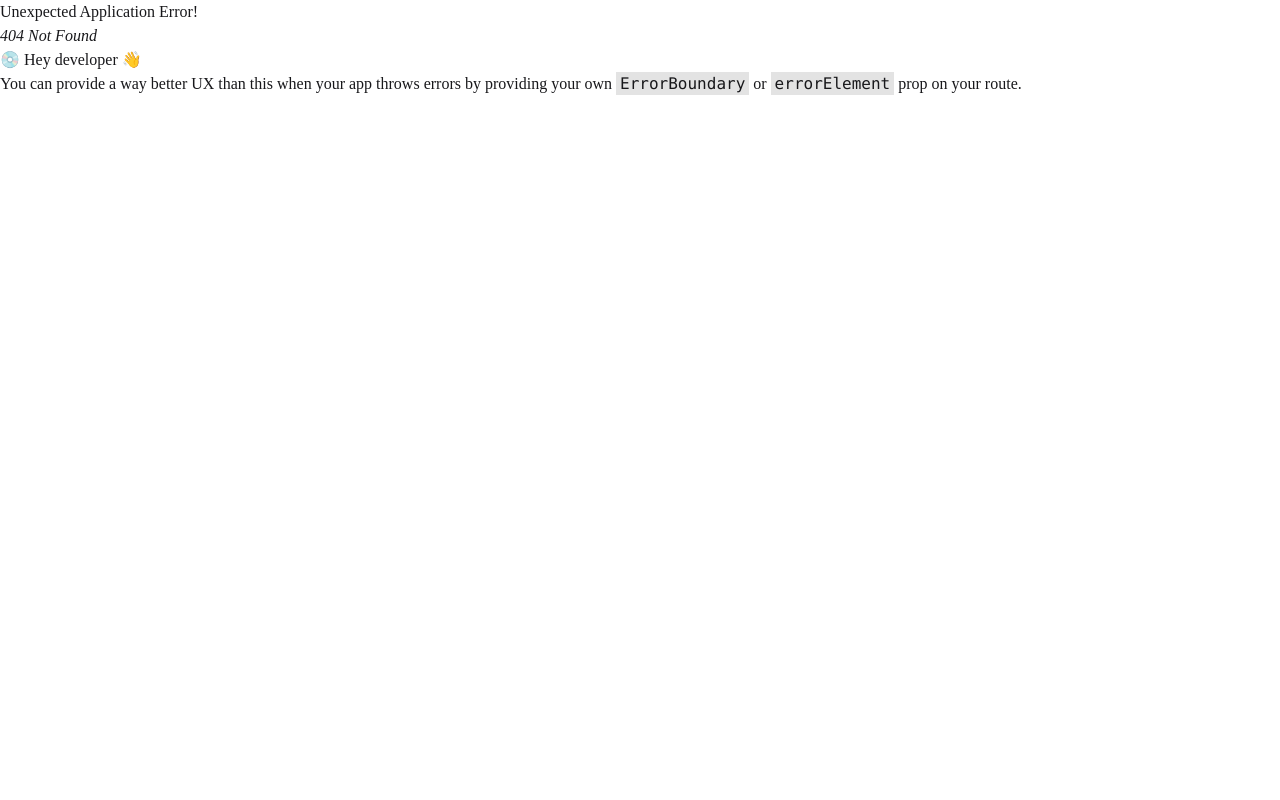
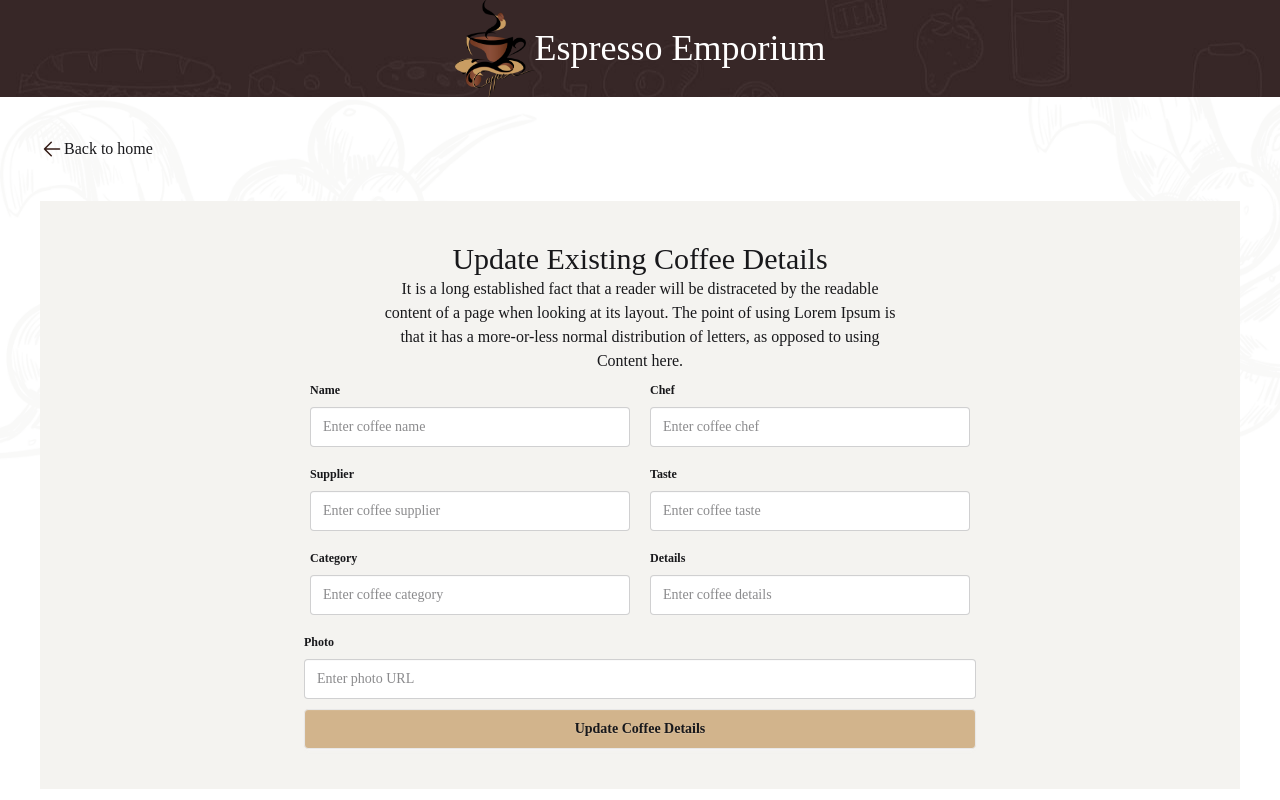
Before and after one commit to MD-Moniruzzaman-Arafat/web-project-17-client, a React (Vite) app: page /update-coffee in a window 1280 px wide. Before the commit this address had no page. Shown: the top 800 px of the page. Built offline with nearby package versions, Linux system fonts and the light colour scheme; a web font is replaced by a local one.

Commit message:
update existing coffee details page and update coffee form component design

```diff
--- a/src/components/ourPopularProducts/OurPopularProductsCard.jsx
+++ b/src/components/ourPopularProducts/OurPopularProductsCard.jsx
@@ -22,13 +22,13 @@ export default function OurPopularProductsCard() {
               className="bg-[#D2B48C] p-1 rounded-xs"
             />
           </Link>
-          <a>
+          <Link to={'/update-coffee'}>
             <img
               src={editIcon}
               alt=""
               className="bg-[#3C393B] p-1 rounded-xs"
             />
-          </a>
+          </Link>
           <a>
             <img
               src={deleteIcon}
--- /dev/null
+++ b/src/components/updateCoffeeForm/UpdateCoffeeForm.jsx
@@ -0,0 +1,84 @@
+export default function UpdateCoffeeForm() {
+  return (
+    <>
+      <form className="">
+        <div className="flex flex-col lg:flex-row items-center justify-center gap-5">
+          <fieldset className="fieldset min-w-xs">
+            <legend className="fieldset-legend">Name</legend>
+            <input
+              type="text"
+              className="input"
+              placeholder="Enter coffee name"
+            />
+            <p className="label"></p>
+          </fieldset>
+          <fieldset className="fieldset min-w-xs">
+            <legend className="fieldset-legend">Chef</legend>
+            <input
+              type="text"
+              className="input"
+              placeholder="Enter coffee chef"
+            />
+            <p className="label"></p>
+          </fieldset>
+        </div>
+        <div className="flex flex-col lg:flex-row items-center justify-center gap-5">
+          <fieldset className="fieldset min-w-xs">
+            <legend className="fieldset-legend">Supplier</legend>
+            <input
+              type="text"
+              className="input"
+              placeholder="Enter coffee supplier"
+            />
+            <p className="label"></p>
+          </fieldset>
+          <fieldset className="fieldset min-w-xs">
+            <legend className="fieldset-legend">Taste</legend>
+            <input
+              type="text"
+              className="input"
+              placeholder="Enter coffee taste"
+            />
+            <p className="label"></p>
+          </fieldset>
+        </div>
+        <div className="flex flex-col lg:flex-row items-center justify-center gap-5">
+          <fieldset className="fieldset min-w-xs">
+            <legend className="fieldset-legend">Category</legend>
+            <input
+              type="text"
+              className="input"
+              placeholder="Enter coffee category"
+            />
+            <p className="label"></p>
+          </fieldset>
+          <fieldset className="fieldset min-w-xs">
+            <legend className="fieldset-legend">Details</legend>
+            <input
+              type="text"
+              className="input"
+              placeholder="Enter coffee details"
+            />
+            <p className="label"></p>
+          </fieldset>
+        </div>
+        <div className="flex justify-center">
+          <fieldset className="fieldset min-w-xs lg:min-w-2xl">
+            <legend className="fieldset-legend">Photo</legend>
+            <input
+              type="text"
+              className="input w-full"
+              placeholder="Enter photo URL"
+            />
+            <p className="label"></p>
+          </fieldset>
+        </div>
+        <div className="flex justify-center">
+          <button className="btn min-w-xs lg:min-w-2xl bg-[#D2B48C]">
+            Update Coffee Details
+          </button>
+        </div>
+      </form>
+    </>
+  )
+}
--- /dev/null
+++ b/src/pages/UpdateExistingCoffeeDetailsPage.jsx
@@ -0,0 +1,41 @@
+import { Link } from 'react-router'
+import arrow from '../assets/images/icons/left-arrow.svg'
+import bg from '../assets/images/more/11.png'
+import UpdateCoffeeForm from '../components/updateCoffeeForm/UpdateCoffeeForm'
+
+export default function UpdateExistingCoffeeDetailsPage() {
+  return (
+    <>
+      <div
+        style={{
+          backgroundImage: `url(${bg})`,
+          backgroundRepeat: 'no-repeat',
+          backgroundSize: 'cover',
+        }}
+      >
+        <div className="container mx-auto p-10">
+          <Link to={'/'}>
+            <h1 className="flex mb-5">
+              {' '}
+              <img src={arrow} alt="" />
+              Back to home
+            </h1>
+          </Link>
+          <div className="bg-[#F4F3F0] p-10 my-10">
+            <div className="max-w-lg mx-auto text-center">
+              <h1 className="text-3xl">Update Existing Coffee Details</h1>
+              <p>
+                It is a long established fact that a reader will be distraceted
+                by the readable content of a page when looking at its layout.
+                The point of using Lorem Ipsum is that it has a more-or-less
+                normal distribution of letters, as opposed to using Content
+                here.
+              </p>
+            </div>
+            <UpdateCoffeeForm />
+          </div>
+        </div>
+      </div>
+    </>
+  )
+}
--- a/src/routers/Router.jsx
+++ b/src/routers/Router.jsx
@@ -3,6 +3,7 @@ import Root from '../layouts/Root'
 import AddNewCoffeePage from '../pages/AddNewCoffeePage'
 import CoffeeDetailsPage from '../pages/CoffeeDetailsPage'
 import HomePage from '../pages/HomePage'
+import UpdateExistingCoffeeDetailsPage from '../pages/UpdateExistingCoffeeDetailsPage'
 
 const router = createBrowserRouter([
   {
@@ -21,6 +22,10 @@ const router = createBrowserRouter([
         path: '/coffee-details',
         element: <CoffeeDetailsPage />,
       },
+      {
+        path: '/update-coffee',
+        element: <UpdateExistingCoffeeDetailsPage />,
+      },
     ],
   },
 ])
```
